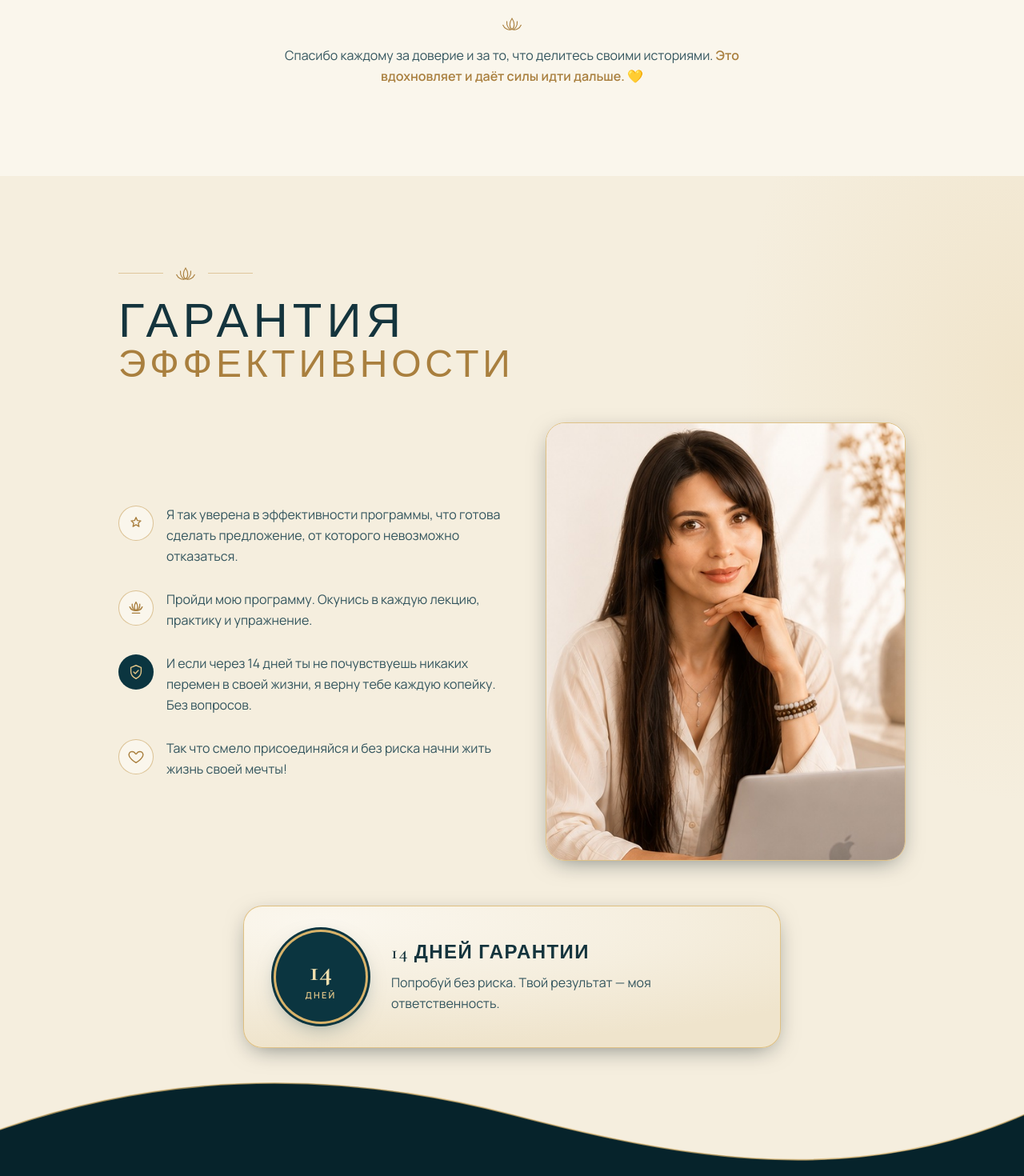
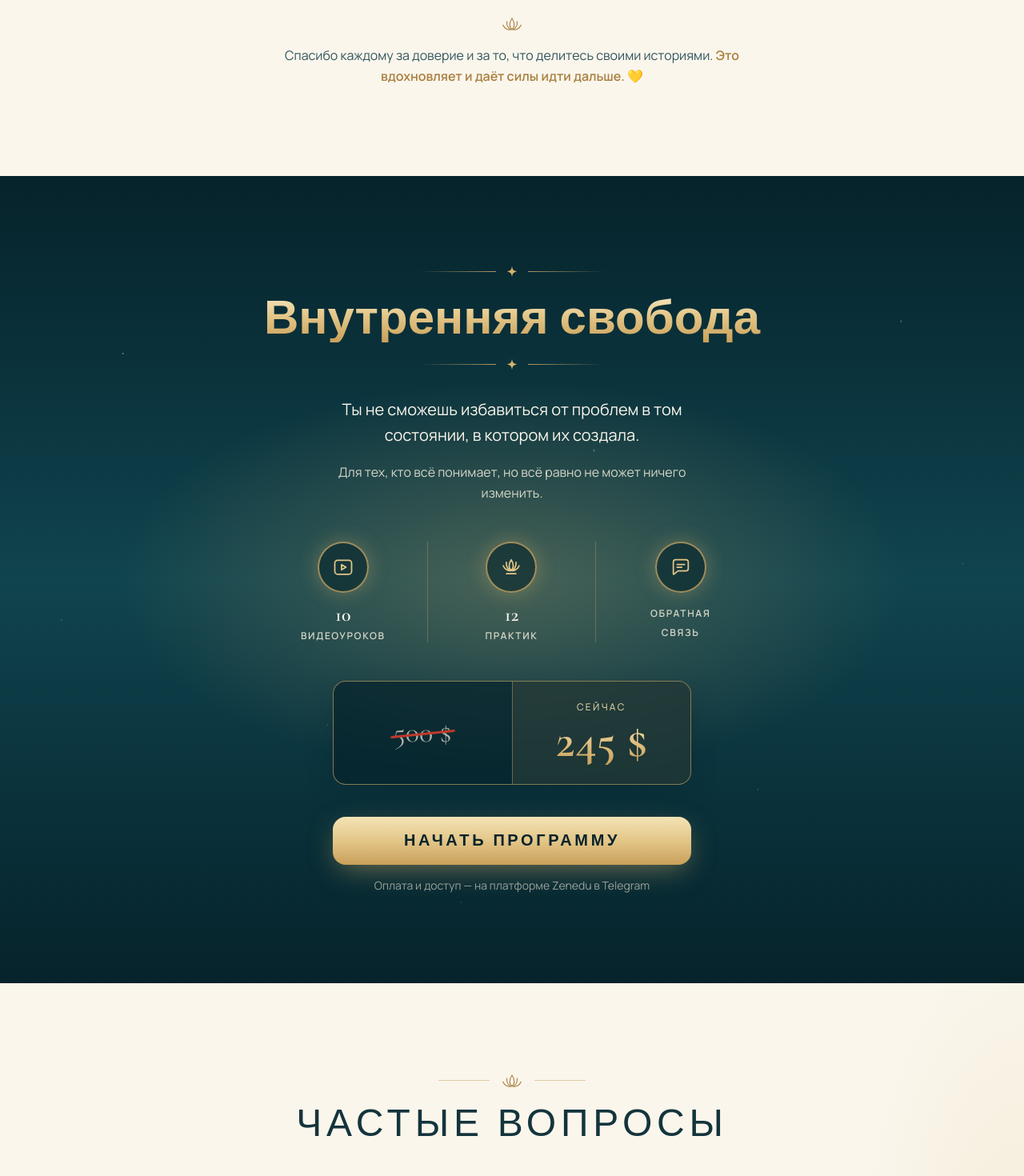
Before and after one commit to QASchoolUSA/Freedom-Inside, a Next.js app: page /ru in a window 1280 px wide. Shown: the part 10530-12000 px from the top of the page at 80% size. Built offline with nearby package versions, Linux system fonts and the light colour scheme.

Commit message:
Remove guarantee effectiveness section from home page
Co-authored-by: Nikita Bogdanov <QASchoolUSA@users.noreply.github.com>

```diff
--- a/app/[locale]/page.tsx
+++ b/app/[locale]/page.tsx
@@ -8,7 +8,6 @@ import { ForYou } from "@/components/sections/ForYou";
 import { Format } from "@/components/sections/Format";
 import { Author } from "@/components/sections/Author";
 import { Testimonials } from "@/components/sections/Testimonials";
-import { Guarantee } from "@/components/sections/Guarantee";
 import { Pricing } from "@/components/sections/Pricing";
 import { Faq } from "@/components/sections/Faq";
 import { Final } from "@/components/sections/Final";
@@ -33,7 +32,6 @@ export default async function LandingPage({
         <Format />
         <Author />
         <Testimonials />
-        <Guarantee />
         <Pricing />
         <Faq />
         <Final />
--- a/components/sections/Guarantee.tsx
+++ /dev/null
@@ -1,125 +0,0 @@
-import Image from "next/image";
-import { useTranslations } from "next-intl";
-import { Lotus } from "@/components/ui/Ornament";
-import { Reveal } from "@/components/ui/Reveal";
-import {
-  IconHeart,
-  IconLotus,
-  IconShield,
-  IconStarBadge,
-} from "@/components/ui/icons";
-
-const ICONS = [IconStarBadge, IconLotus, IconShield, IconHeart];
-
-export function Guarantee() {
-  const t = useTranslations("guarantee");
-  const items = t.raw("items") as string[];
-
-  return (
-    <section className="relative overflow-hidden bg-cream-100 pb-36 pt-20 sm:pb-44 sm:pt-28">
-      <div className="absolute inset-y-0 right-0 w-1/2 bg-[radial-gradient(80%_60%_at_100%_20%,rgba(217,179,106,0.16),transparent_70%)]" />
-
-      <div className="relative mx-auto max-w-5xl px-5">
-        <Reveal>
-          <div className="flex w-fit items-center gap-3 text-gold-700">
-            <span className="h-px w-14 bg-gold-600/50" />
-            <Lotus className="h-5 w-8" />
-            <span className="h-px w-14 bg-gold-600/50" />
-          </div>
-          <h2 className="mt-5 font-display leading-tight">
-            <span className="block text-4xl font-medium uppercase tracking-[0.1em] text-ink sm:text-6xl">
-              {t("titleA")}
-            </span>
-            <span className="block text-3xl font-medium uppercase tracking-[0.1em] text-[#a97f3e] sm:text-5xl">
-              {t("titleB")}
-            </span>
-          </h2>
-        </Reveal>
-
-        <div className="mt-12 grid items-center gap-10 md:grid-cols-[1.1fr_1fr]">
-          <div className="space-y-7">
-            {items.map((text, i) => {
-              const Icon = ICONS[i];
-              const dark = i === 2;
-              return (
-                <Reveal key={i} delay={Math.min(i * 0.05, 0.2)}>
-                  <div className="flex items-start gap-4">
-                    <div
-                      className={`mt-0.5 flex h-11 w-11 shrink-0 items-center justify-center rounded-full ${
-                        dark
-                          ? "bg-teal-900 text-gold-400"
-                          : "border border-gold-600/60 bg-cream-50 text-gold-700"
-                      }`}
-                    >
-                      <Icon className="h-5.5 w-5.5" />
-                    </div>
-                    <p className="text-[0.98rem] leading-relaxed text-ink-soft sm:text-base">
-                      {text}
-                    </p>
-                  </div>
-                </Reveal>
-              );
-            })}
-          </div>
-
-          <Reveal delay={0.1}>
-            <div className="gold-ring relative overflow-hidden rounded-3xl">
-              <Image
-                src="/images/guarantee.jpg"
-                alt=""
-                width={524}
-                height={640}
-                sizes="(min-width: 768px) 26rem, 100vw"
-                className="h-auto w-full"
-              />
-            </div>
-          </Reveal>
-        </div>
-
-        {/* 14-day badge */}
-        <Reveal delay={0.15}>
-          <div className="gold-ring parchment relative z-10 mx-auto mt-14 flex max-w-2xl flex-col items-center gap-6 rounded-3xl px-7 py-8 sm:flex-row sm:gap-8 sm:px-10">
-            <div className="relative flex h-28 w-28 shrink-0 items-center justify-center rounded-full bg-teal-900 shadow-[0_0_0_3px_#d9b36a,0_0_0_6px_#0b3540,0_10px_30px_-8px_rgba(11,53,64,0.55)]">
-              <div className="text-center leading-none">
-                <div className="font-display text-4xl font-bold text-gold-300">
-                  {t("badgeDays")}
-                </div>
-                <div className="mt-1 text-[11px] font-semibold uppercase tracking-[0.2em] text-gold-400">
-                  {t("badgeDaysLabel")}
-                </div>
-              </div>
-            </div>
-            <div className="text-center sm:text-left">
-              <h3 className="font-display text-2xl font-semibold uppercase tracking-[0.06em] text-ink">
-                {t("badgeTitle")}
-              </h3>
-              <p className="mt-2 text-base leading-relaxed text-ink-soft">
-                {t("badgeText")}
-              </p>
-            </div>
-          </div>
-        </Reveal>
-      </div>
-
-      {/* dark wave into the next (dark) section */}
-      <svg
-        viewBox="0 0 1440 190"
-        preserveAspectRatio="none"
-        className="absolute bottom-0 left-0 h-32 w-full sm:h-44"
-        aria-hidden
-      >
-        <path
-          d="M0 110 C 240 30, 480 30, 720 90 S 1200 190, 1440 90 L 1440 190 L 0 190 Z"
-          fill="#06232b"
-        />
-        <path
-          d="M0 110 C 240 30, 480 30, 720 90 S 1200 190, 1440 90"
-          fill="none"
-          stroke="#d9b36a"
-          strokeOpacity="0.65"
-          strokeWidth="2"
-        />
-      </svg>
-    </section>
-  );
-}
--- a/messages/ru.json
+++ b/messages/ru.json
@@ -149,20 +149,6 @@
     "thanks1": "Спасибо каждому за доверие и за то, что делитесь своими историями.",
     "thanks2": "Это вдохновляет и даёт силы идти дальше. 💛"
   },
-  "guarantee": {
-    "titleA": "Гарантия",
-    "titleB": "эффективности",
-    "items": [
-      "Я так уверена в эффективности программы, что готова сделать предложение, от которого невозможно отказаться.",
-      "Пройди мою программу. Окунись в каждую лекцию, практику и упражнение.",
-      "И если через 14 дней ты не почувствуешь никаких перемен в своей жизни, я верну тебе каждую копейку. Без вопросов.",
-      "Так что смело присоединяйся и без риска начни жить жизнь своей мечты!"
-    ],
-    "badgeDays": "14",
-    "badgeDaysLabel": "дней",
-    "badgeTitle": "14 дней гарантии",
-    "badgeText": "Попробуй без риска. Твой результат — моя ответственность."
-  },
   "pricing": {
     "title": "Внутренняя свобода",
     "lead1": "Ты не сможешь избавиться от проблем в том состоянии, в котором их создала.",
--- a/messages/uk.json
+++ b/messages/uk.json
@@ -149,20 +149,6 @@
     "thanks1": "Дякую кожному за довіру і за те, що ділитеся своїми історіями.",
     "thanks2": "Це надихає і дає сили йти далі. 💛"
   },
-  "guarantee": {
-    "titleA": "Гарантія",
-    "titleB": "ефективності",
-    "items": [
-      "Я настільки впевнена в ефективності програми, що готова зробити пропозицію, від якої неможливо відмовитися.",
-      "Пройди мою програму. Занурся в кожну лекцію, практику та вправу.",
-      "І якщо через 14 днів ти не відчуєш жодних змін у своєму житті, я поверну тобі кожну копійку. Без питань.",
-      "Тож сміливо приєднуйся і без ризику почни жити життям своєї мрії!"
-    ],
-    "badgeDays": "14",
-    "badgeDaysLabel": "днів",
-    "badgeTitle": "14 днів гарантії",
-    "badgeText": "Спробуй без ризику. Твій результат — моя відповідальність."
-  },
   "pricing": {
     "title": "Внутрішня свобода",
     "lead1": "Ти не зможеш позбутися проблем у тому стані, в якому їх створила.",
```
